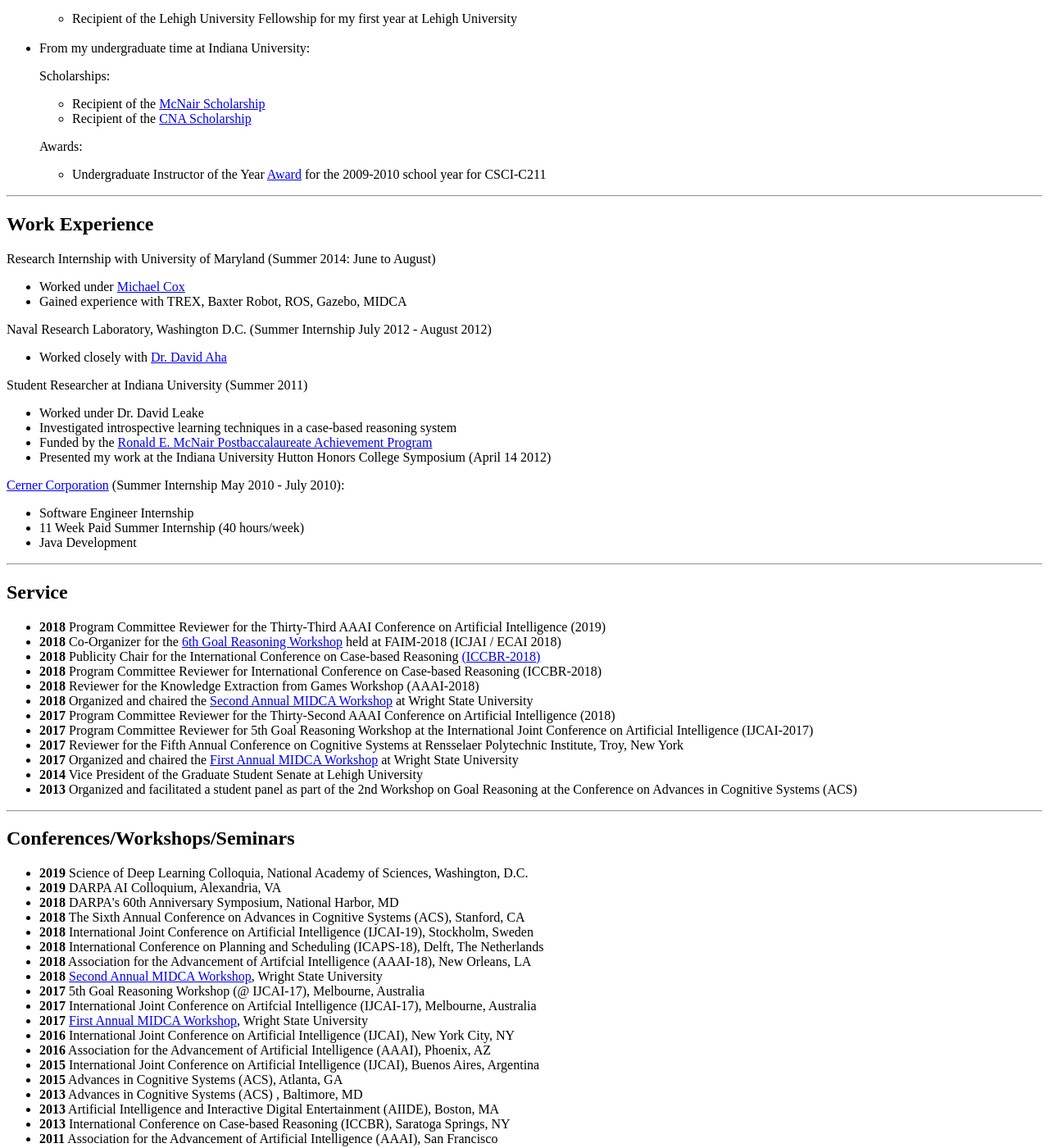
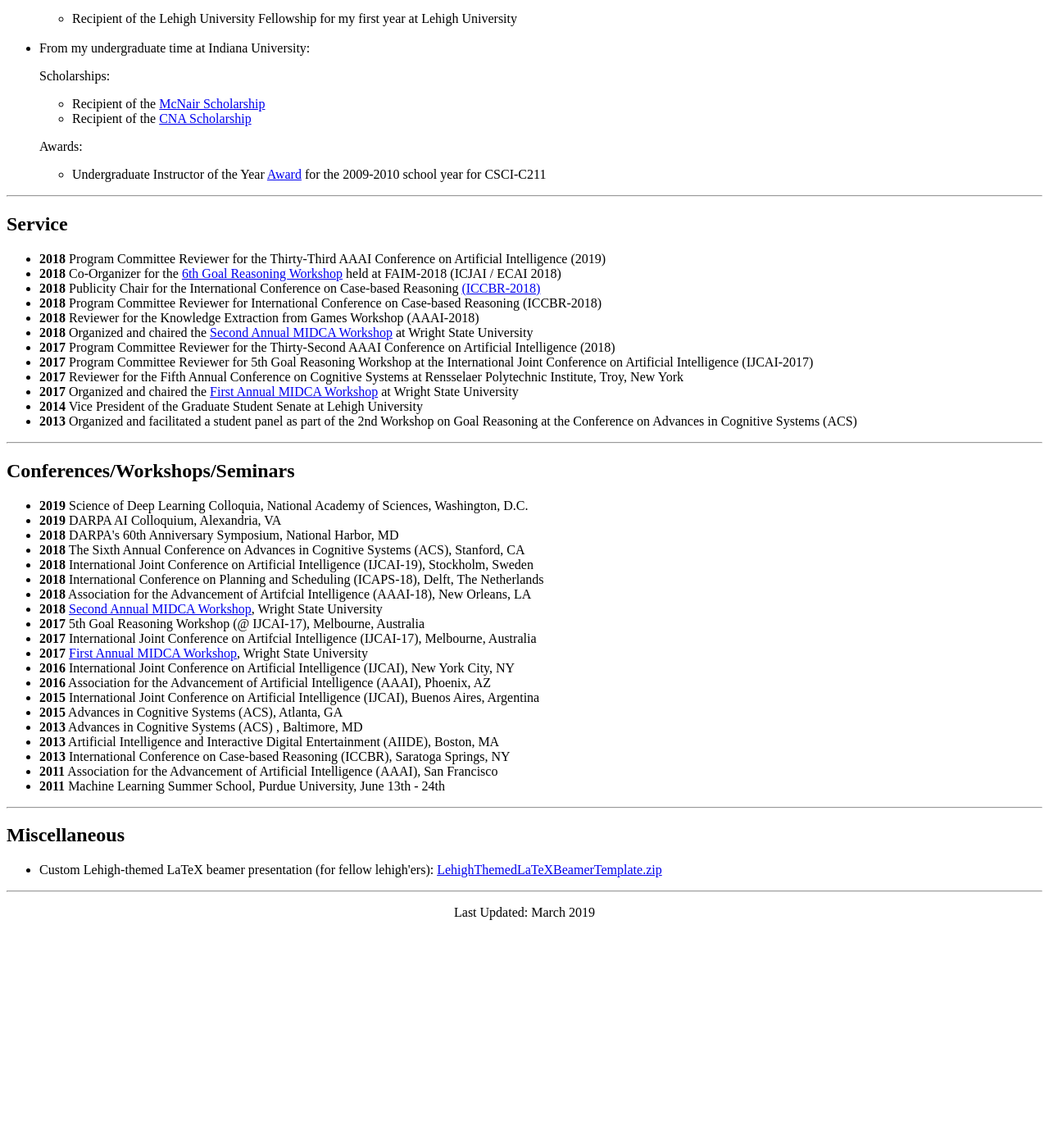
Before and after one commit to dustintd/dustintd.github.io, a Jekyll site: the page index.html, which Jekyll copies as it is, in a window 1280 px wide and 1400 px high, scrolled down 2624 px. Shown: the whole window at 82% size. Built offline with Jekyll 4.4.1, drawn with Linux system fonts in a browser that asks for light colours; comment, search, counter and statistics services are not loaded; after the commit the page ends 3762 px from its top, so only the background shows below that; some of the changed text lies outside the part shown.

Commit message:
commented out work experience

```diff
--- a/index.html
+++ b/index.html
@@ -276,7 +276,7 @@
     </li>
 
 </ul>
-<hr/>
+<!--hr/>
 <h2><a name="work">Work Experience</a></h2>
 
 <p>Research Internship with University of Maryland (Summer 2014: June to August)</p>
@@ -306,7 +306,7 @@
     <li>Software Engineer Internship</li>
     <li>11 Week Paid Summer Internship (40 hours/week)</li>
     <li>Java Development</li>
-</ul>
+</ul-->
 <hr/>
 <h2><a name="service">Service</a></h2>
 <ul>
@@ -366,6 +366,6 @@
 
 </ul>
 <hr/>
-<p align="center">Last Updated: January 2018</p>
+<p align="center">Last Updated: March 2019</p>
 </body>
 </html>
```
